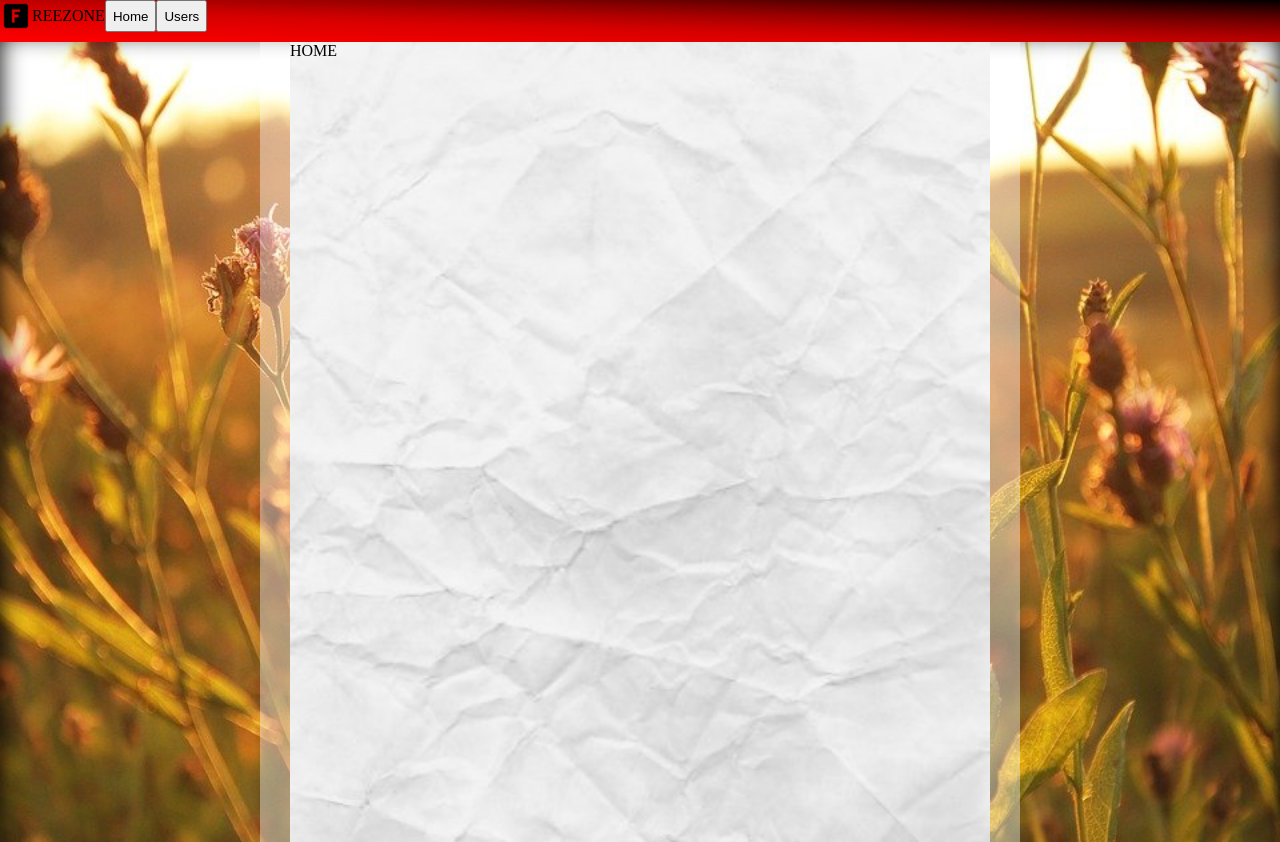
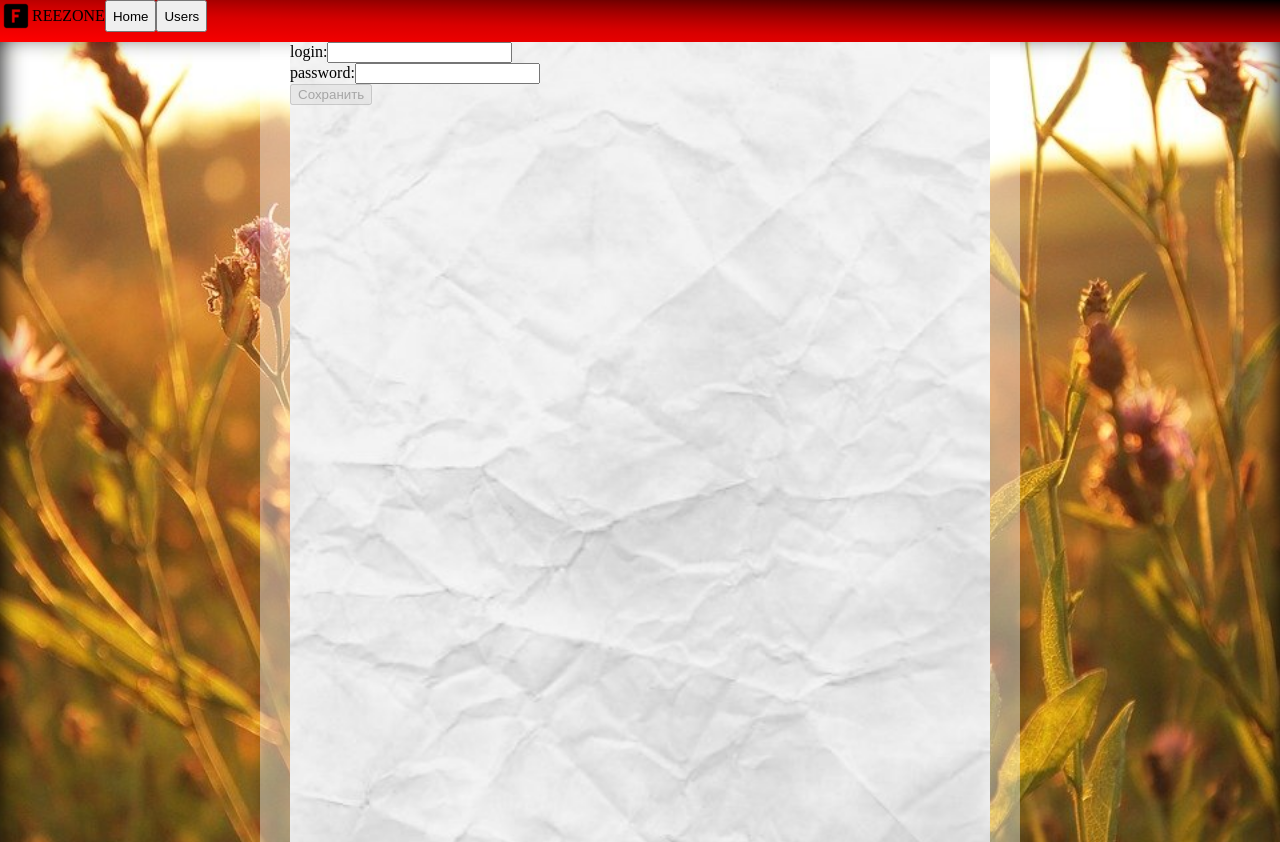
Before and after one commit to 1van-GERt/freezone, an Angular app: page / in a window 1280 px wide. Built offline with nearby package versions, Linux system fonts and the light colour scheme.

Commit message:
authComponent

```diff
--- a/src/app/app-routing.module.ts
+++ b/src/app/app-routing.module.ts
@@ -1,6 +1,6 @@
 import { NgModule } from '@angular/core';
 import { RouterModule, Routes } from '@angular/router';
-import { HomeComponent } from './modules/homeModule/home.component';
+import { AuthComponent } from './modules/authModule/auth.component';
 import { UsersComponent } from './modules/usersModule/users.component';
 import { UserCreateComponent } from './modules/userCreateModule/userCreate.component';
 import { UserInfoComponent } from './modules/userInfoModule/userInfo.component';
@@ -9,7 +9,7 @@ import { UserEditComponent } from './modules/userEditModule/userEdit.component';
 
 
 const routes: Routes = [
-	{ path: '', component: HomeComponent},
+	{ path: '', component: AuthComponent},
 	{ path: 'users', component: UsersComponent },
    { path: 'users/create', component: UserCreateComponent},
 	{ path: 'users/info/:id', component: UserInfoComponent},
--- a/src/app/app.module.ts
+++ b/src/app/app.module.ts
@@ -4,7 +4,7 @@ import { BrowserModule } from '@angular/platform-browser';
 import { AppRoutingModule } from './app-routing.module';
 import { AppComponent } from './app.component';
 import { HeaderModule } from './modules/headerModule/header.module';
-import { HomeModule } from './modules/homeModule/home.module'
+import { AuthModule } from './modules/authModule/auth.module';
 import { UsersModule } from './modules/usersModule/users.module';
 import { UserCreateModule } from './modules/userCreateModule/userCreate.module';
 import { UserInfoModule } from './modules/userInfoModule/userInfo.module';
@@ -18,7 +18,7 @@ import { UserEditModule } from './modules/userEditModule/userEdit.module';
     AppRoutingModule,
     BrowserModule,
     HeaderModule,
-    HomeModule,
+    AuthModule,
     UsersModule,
     UserCreateModule,
     UserInfoModule,
--- /dev/null
+++ b/src/app/modules/authModule/auth.component.html
@@ -0,0 +1,31 @@
+
+<div>
+	<form [formGroup]="authForm">
+
+		<div class="form-group">
+			<label>login:</label>
+			<input type="text" name="login" formControlName="login">
+		   <div class="alert alert-danger"
+		       *ngIf="authForm.controls['login'].invalid &&
+		       authForm.controls['login'].touched">
+		       	Введите логин
+		   </div>
+		</div>
+
+		<div class="form-group">
+			<label>password:</label>
+			<input type="password" name="password" formControlName="password">
+		   <div class="alert alert-danger"
+		       *ngIf="authForm.controls['password'].invalid &&
+		       authForm.controls['password'].touched">
+		       	Введите логин
+		   </div>
+		</div>
+
+		<button class="btn btn-default"
+					[disabled]="authForm.invalid">
+		            Сохранить
+		</button>
+
+	</form>
+</div>
--- /dev/null
+++ b/src/app/modules/authModule/auth.component.ts
@@ -0,0 +1,23 @@
+import { Component } from '@angular/core';
+import {	FormGroup,
+			FormControl,
+			Validators } from '@angular/forms';
+
+
+@Component({
+	selector: 'auth',
+	templateUrl: 'auth.component.html',
+   styleUrls: ['auth.component.scss']
+
+})
+
+export class AuthComponent {
+
+
+	authForm: FormGroup = new FormGroup({
+		'login': new FormControl('', Validators.required),
+		'password': new FormControl('', Validators.required)
+	})
+
+
+}
--- /dev/null
+++ b/src/app/modules/authModule/auth.module.ts
@@ -0,0 +1,16 @@
+import { NgModule }	from '@angular/core';
+import { BrowserModule } from '@angular/platform-browser';
+import { AuthComponent } from './auth.component';
+import { FormsModule, ReactiveFormsModule } from '@angular/forms';
+
+@NgModule({
+
+   imports: [  BrowserModule,
+				   FormsModule,
+				   ReactiveFormsModule],
+   declarations: [ AuthComponent],
+   exports: [ AuthComponent]
+
+})
+
+export class AuthModule { }
--- a/src/app/modules/homeModule/home.component.html
+++ /dev/null
@@ -1 +0,0 @@
-HOME
```
Also changed, not shown: src/app/modules/homeModule/home.component.ts (deleted, +0 -13 lines), src/app/modules/homeModule/home.module.ts (deleted, +0 -14 lines), src/app/modules/authModule/auth.component.scss (added).
